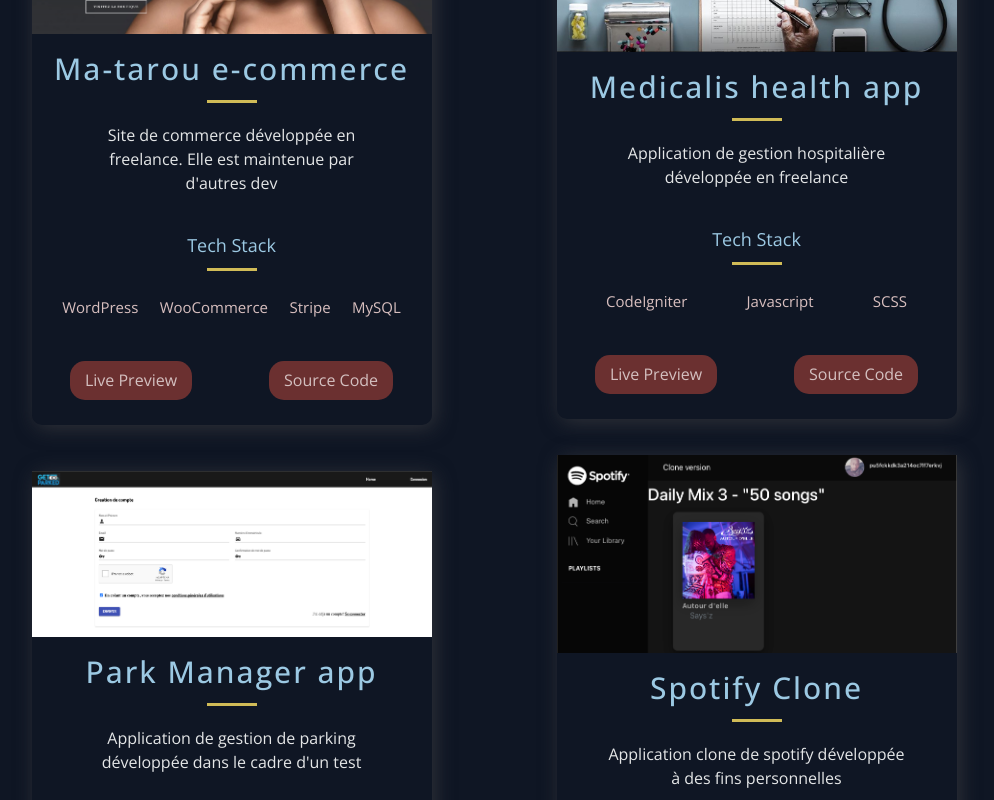
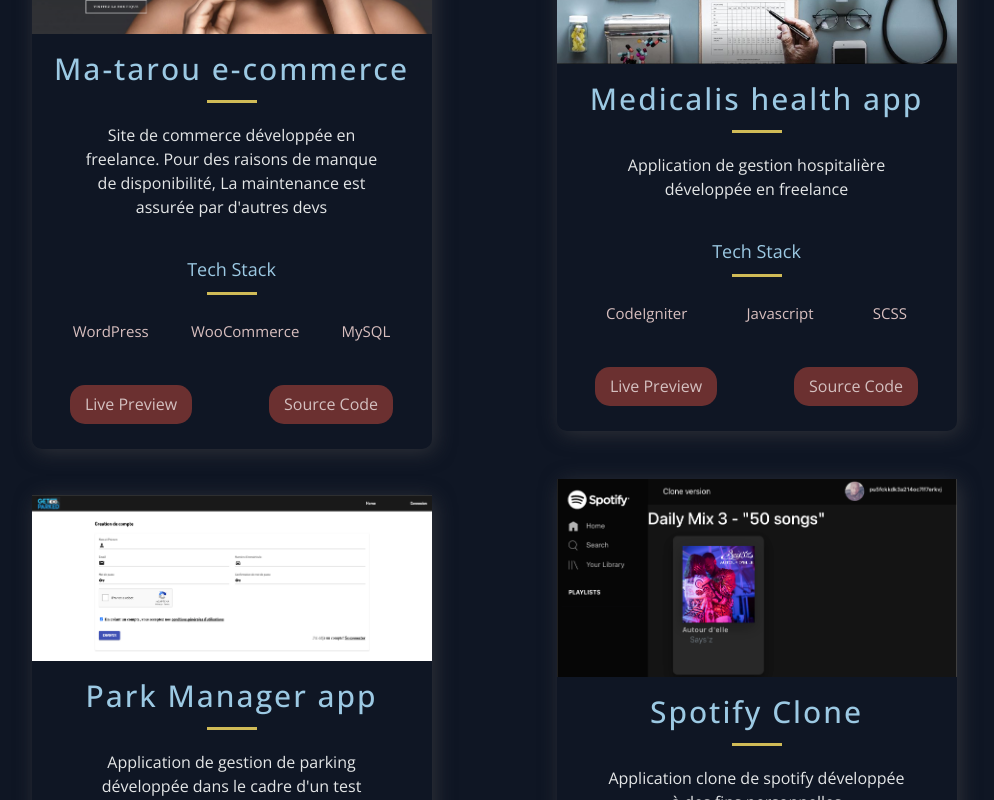
Before and after one commit to Merith-Ndolo/portfolio, a Next.js app: page / in a window 1280 px wide. Shown: the part 1360-2160 px from the top of the page, without its empty margins (146-1140 px from the left). Built offline with nearby package versions, Linux system fonts and the light colour scheme.

Commit message:
feat: update constants

```diff
--- a/src/constants/constants.js
+++ b/src/constants/constants.js
@@ -2,9 +2,9 @@
   {
     title: "Ma-tarou e-commerce",
     description:
-      "Site de commerce développée en freelance. Elle est maintenue par d'autres dev",
+      "Site de commerce développée en freelance. Pour des raisons de manque de disponibilité, La maintenance est assurée par d'autres devs",
     image: "/images/ma-tarou.png",
-    tags: ["WordPress", "WooCommerce", "Stripe", "MySQL"],
+    tags: ["WordPress", "WooCommerce", "MySQL"],
     source: "https://github.com/Merith-Ndolo/ma-tarou",
     visit: "https://ma-tarou.com/",
     id: 0,
@@ -87,7 +87,8 @@
   },
   {
     title: "Calculatrice RTT",
-    description: "",
+    description:
+      "Petite app pour vous aider à estimer vos RTT (waring: l'affiche est non responsive)",
     image: "/images/rtt.png",
     tags: ["Jquery", "HTML/CSS"],
     source: "https://github.com/Merith-Ndolo/calcul_rtt",
```
